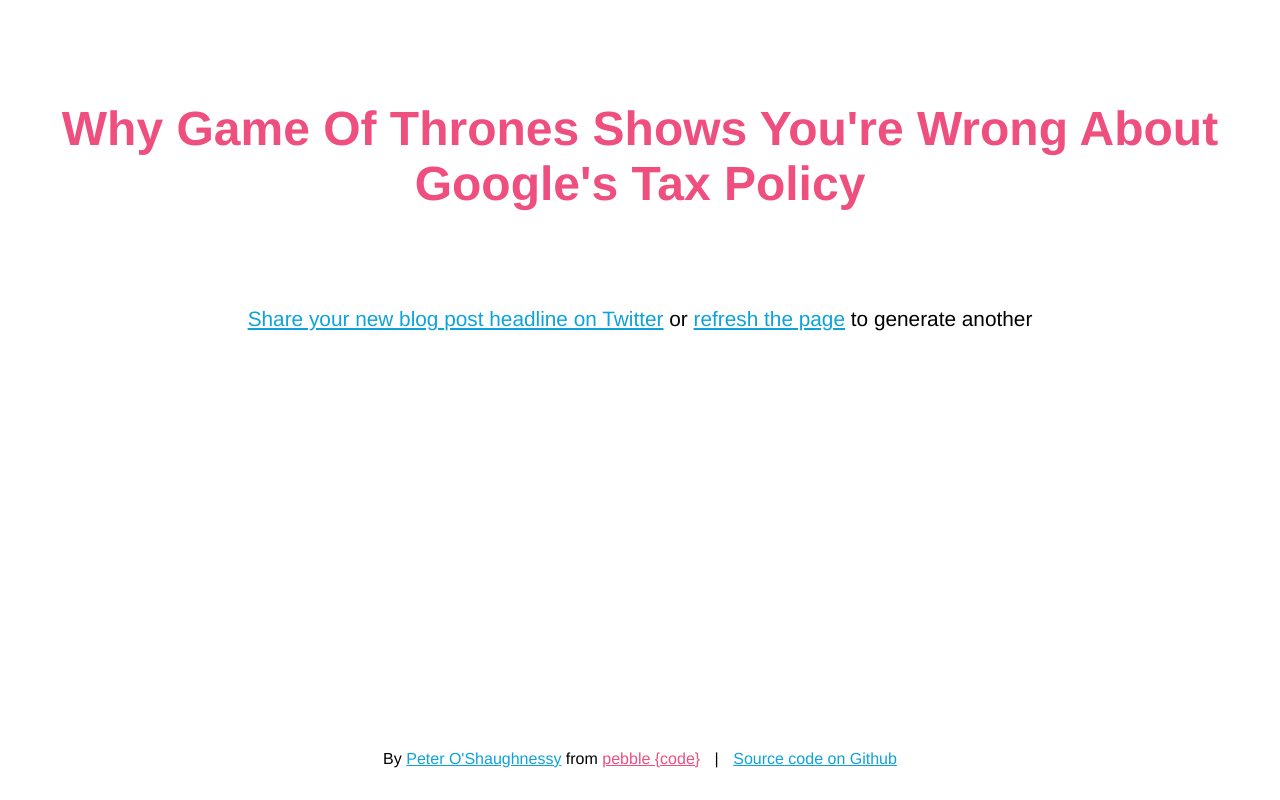
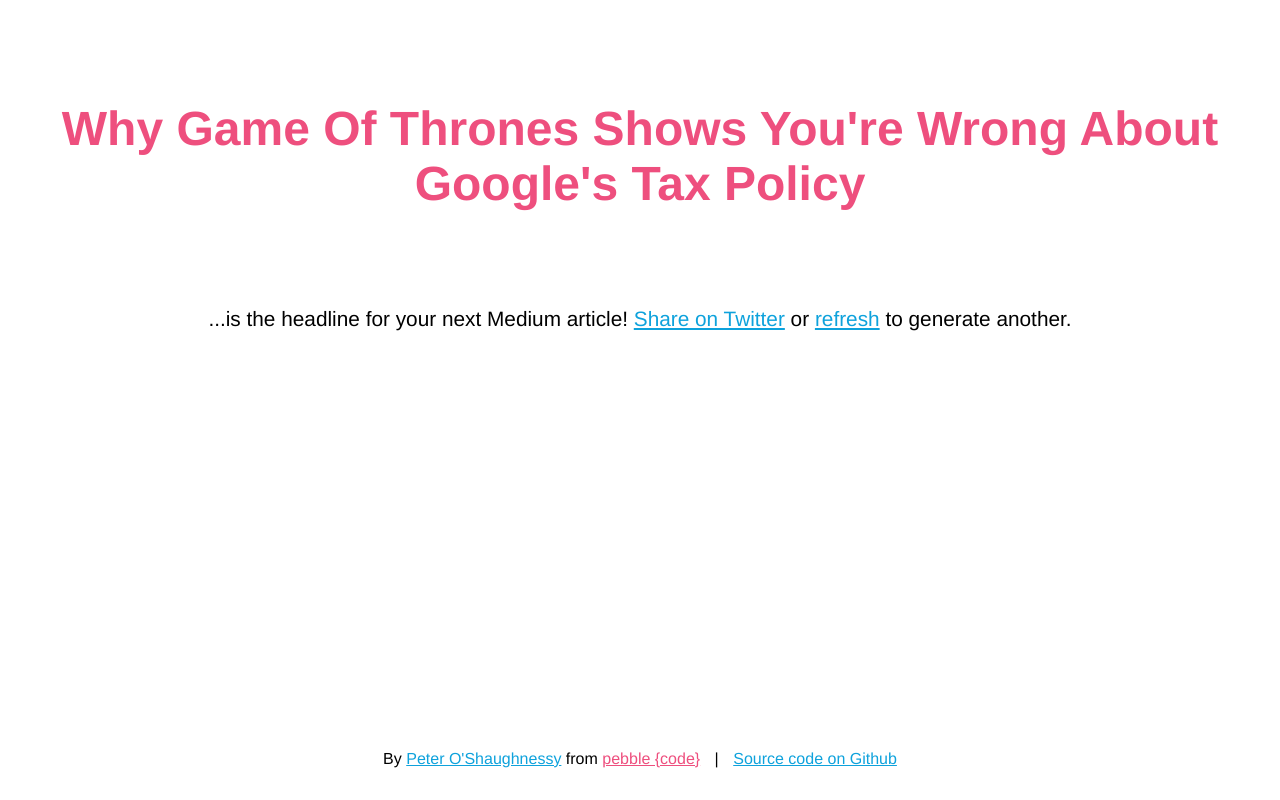
Before and after one commit to poshaughnessy/medium-headline-generator, a website built with webpack: page public/index.html in a window 1280 px wide. Built offline with nearby package versions, Linux system fonts and the light colour scheme.

Commit message:
Copy change, add favicon, reformat code

```diff
--- a/public/index.html
+++ b/public/index.html
@@ -5,6 +5,7 @@
     <meta name="description" content="Generate the headline for your next blog post!"/>
     <title>Medium Headline Generator</title>
     <link href="css/styles.css" rel="stylesheet"/>
+    <link href="images/favicon.png" rel="icon" type="image/png">
   </head>
   <body>
 
@@ -12,7 +13,7 @@
 
       <h1 id="headline" class="loading"></h1>
 
-      <p id="instructions"><a id="tweetButton" href="http://twitter.com/home?status=">Share your new blog post headline on Twitter</a> or <a href="/">refresh the page</a> to generate another</p>
+      <p id="instructions">...is the headline for your next Medium article! <a id="tweetButton" href="http://twitter.com/home?status=">Share on Twitter</a> or <a href="/" id="refreshLink">refresh</a> to generate another.</p>
 
     </div>
 
```
Also changed, not shown: server.js (+6 -5 lines), public/images/favicon.png (added).
